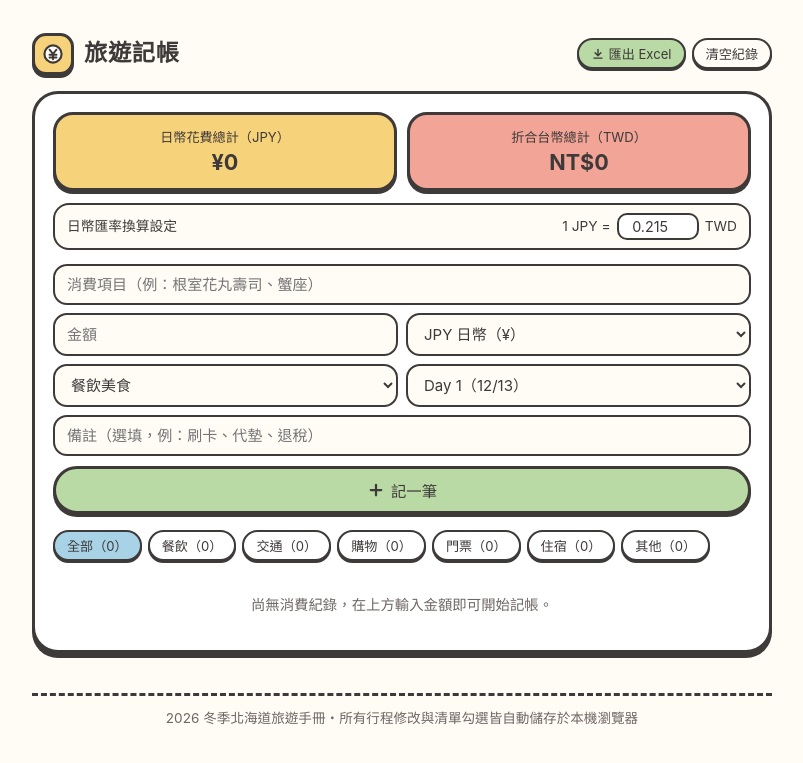
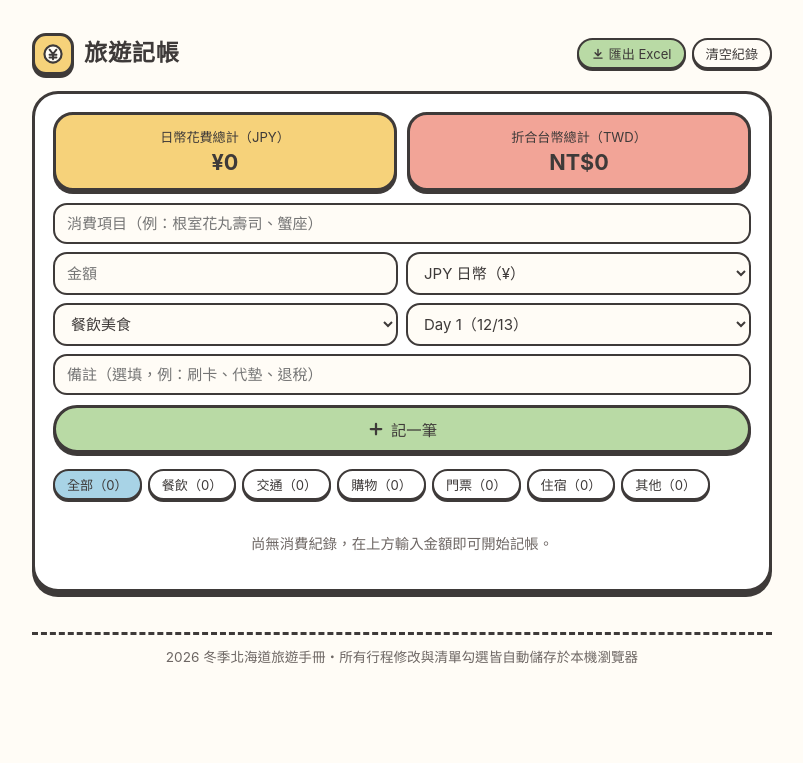
Before and after one commit to s0955211238/hokkaido-2026, a plain HTML site: page hokkaido-2026.html in a window 1280 px wide. Shown: the part 4822-5585 px from the top of the page, without its empty margins (238-1041 px from the left). After the commit the page ends 5554 px from the top, so only its background shows below. Drawn offline with Linux system fonts and the light colour scheme; a web font is replaced by a local one.

Commit message:
Remove FX rate setting UI and fix JPY to TWD rate at 0.21

```diff
--- a/hokkaido-2026.html
+++ b/hokkaido-2026.html
@@ -2046,15 +2046,6 @@
             <span class="expense-stat-label">折合台幣總計（TWD）</span>
             <strong class="expense-stat-val" id="totalTwd">NT$0</strong>
           </div>
-        </div>
-
-        <div class="fx-bar">
-          <span>日幣匯率換算設定</span>
-          <label class="fx-input-group" for="fxRateInput">
-            <span>1 JPY =</span>
-            <input type="number" id="fxRateInput" class="fx-input" step="0.001" min="0.01" value="0.215" />
-            <span>TWD</span>
-          </label>
         </div>
 
         <form id="expenseForm">
@@ -3330,20 +3321,8 @@
     };
 
     let expenses = loadData(STORAGE_KEYS.expenses, []);
-    let fxRate = Number(localStorage.getItem(STORAGE_KEYS.fxRate)) || 0.215;
+    const fxRate = 0.21;
     let currentExpenseFilter = 'all';
-
-    const fxRateInput = document.getElementById('fxRateInput');
-    fxRateInput.value = fxRate;
-
-    fxRateInput.addEventListener('input', () => {
-      const val = parseFloat(fxRateInput.value);
-      if (!isNaN(val) && val > 0) {
-        fxRate = val;
-        try { localStorage.setItem(STORAGE_KEYS.fxRate, String(fxRate)); } catch (e) {}
-        renderExpenses();
-      }
-    });
 
     document.getElementById('expenseForm').addEventListener('submit', (e) => {
       e.preventDefault();
```
Also changed, not shown: index.html (+1 -22 lines).
